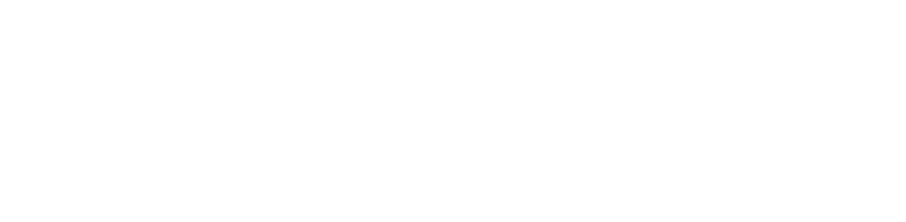
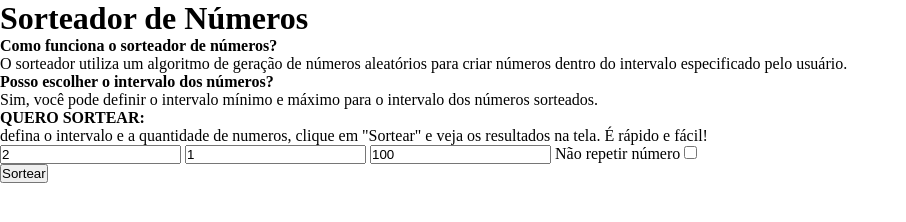
Before and after one commit to drkmatheus/rkt-desafio-02, a plain HTML site: page index.html in a window 1280 px wide. Shown: the whole page, without its empty margins (0-906 px from the left). Drawn offline with Linux system fonts and the light colour scheme.

Commit message:
[drkmatheus] Conteudo HTML inserido

```diff
--- a/index.html
+++ b/index.html
@@ -1,12 +1,44 @@
-<!DOCTYPE html>
+<!doctype html>
 <html lang="pt-BR">
   <head>
     <meta charset="UTF-8" />
     <meta name="viewport" content="width=device-width, initial-scale=1.0" />
-    <title>Sorteador</title>
+    <title>Sorteador de numeros</title>
     <link rel="stylesheet" href="style.css" />
   </head>
   <body>
+    <h1>Sorteador de Números</h1>
+    <section>
+      <div>
+        <h4>Como funciona o sorteador de números?</h4>
+        <p>
+          O sorteador utiliza um algoritmo de geração de números aleatórios para
+          criar números dentro do intervalo especificado pelo usuário.
+        </p>
+      </div>
+      <div>
+        <h4>Posso escolher o intervalo dos números?</h4>
+        <p>
+          Sim, você pode definir o intervalo mínimo e máximo para o intervalo dos números sorteados.
+        </p>
+    </section>
+    <div>
+      <h4>QUERO SORTEAR:</h4>
+      <p>defina o intervalo e a quantidade de numeros, clique em "Sortear" e veja os resultados na tela. É rápido e fácil!</p>
+    </div>
+    <form>
+      <div>
+        <label for="number-input"></label>
+        <input type="number" id="number-input" value="2">
+        <label for="min-input"></label>
+        <input type="number" id="min-input" value="1">
+        <label for="max-input"></label>
+        <input type="number" id="max-input" value="100">
+        <label for="toggle-button"> Não repetir número</label>
+        <input type="checkbox" id="toggle-button">
+      </div>
+      <button type="submit" class="s-button">Sortear</button>
+    </form>
     <script src="scripts.js"></script>
   </body>
 </html>
```
